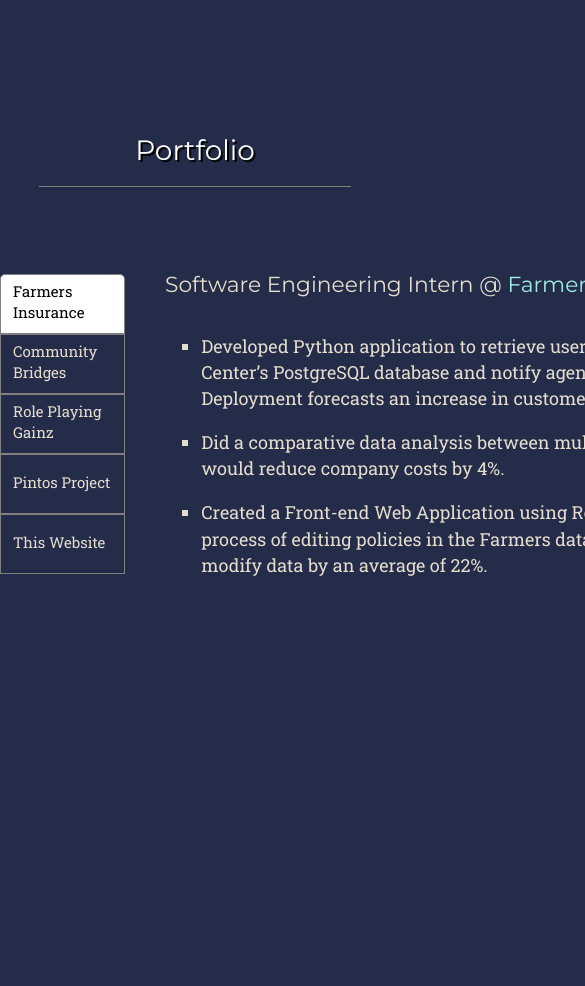
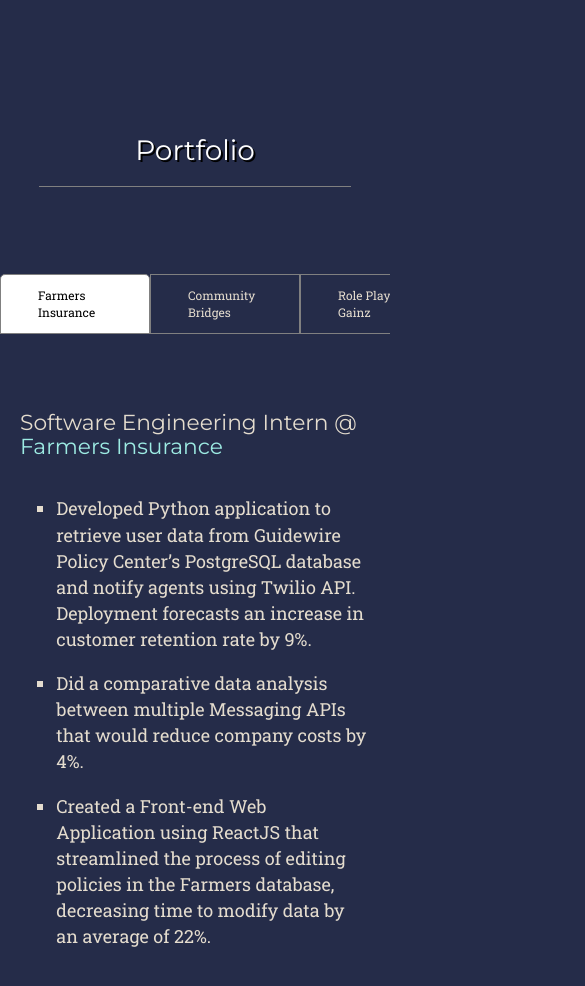
Before and after one commit to anirudhahuja/Portfolio_v1, a Gatsby site: page /portfolio in a window 390 px wide. Shown: the top 986 px of the page, 585 px wide, since content can reach past the window. Before the commit the page ends 844 px from the top, so only its background shows below. Built offline with nearby package versions, Linux system fonts and the light colour scheme; Gatsby itself is replaced by a stand-in of ours.

Commit message:
Almost done with Responsiveness...I hope!

```diff
--- a/src/components/layout.scss
+++ b/src/components/layout.scss
@@ -225,7 +225,7 @@
     position: absolute;
 }
 
-.theTabs {
+.tabsContainer {
     position: absolute;
     font-size: 15px;
     display: flex;
@@ -234,28 +234,23 @@
     // padding-right: 10px;
     margin: 0px;
 
-    .Tabby {
+    .aTab {
         display: inline-block;
-        border: 1px solid transparent;
         border-bottom: none;
         bottom: -1px;
         position: relative;
         list-style: none;
         padding: 6px 12px;
-        cursor: pointer;
         border: 0.1px solid grey;
         margin: 0px;
         height: 60px;
+
+        [class*="tabText"] {
+            position: absolute;
+            top: 50%;
+            left: 50%;
+            transform: translate(-50%,-50%);
         }
-
-    .tabText4 {
-        position: absolute;
-        top: 17px;
-    }
-
-    .tabText5 {
-        position: absolute;
-        top: 17px;
     }
 }
 
@@ -276,13 +271,13 @@
     margin: 0px auto;
     padding-top: 200px;
     padding-bottom: 300px;
-}
 
     .contactTitle {
+        max-width: 800px;
+        min-width: 300px;
         display: flex;
         justify-content: center;
         flex-direction: column;
-    align-items: flex-start;
         align-items: center;
         text-shadow: 2px 2px black;
     }
@@ -290,10 +285,11 @@
     .contactText {
         padding-top: 20px;
         position: relative;
-    text-align: center;
-    left: 150px;
-    width: 450px;
+        left: 50%;
+        transform: translate(-50%);
+        max-width: 500px;
         font-size: 18px;
+        text-align: left;
     }
 
     .contactButton {
@@ -305,8 +301,10 @@
         padding: 15px 20px;
         border-radius: 5px;
         position: relative;
+        left: 50%;
+        transform: translate(-50%);
         margin-top: 70px;
-    left: 40%;
+    }
 }
 
 
@@ -393,4 +391,71 @@
 
     //Portfolio Section
 
+    .portfolioContainer {
+        width: 100%;
+        height: 100%;
+
     }
+
+    .tabsContainer {
+        display: flex;
+        flex-direction: row;
+        padding-right: 20px;
+        width: 100%;
+        // height: 20%;
+        overflow-x: scroll;
+        border-bottom: 0.1px solid grey;
+
+    }
+
+    .aTab {
+        display: flex;
+        min-width: 150px;
+        max-width: 200px;
+        font-size: 12px;
+
+        [class*="tabText"] {
+            position: absolute;
+            top: 50%;
+            left: 50%;
+            transform: translate(-50%,-50%);
+        }
+    }
+
+    .thePanel {
+        max-width: 400px;
+        position: absolute;
+        height: 100%;
+        width: 100%;
+        top: 20%;
+        left: 50%;
+        transform: translate(-50%,0%);
+        padding: 20px;
+    }
+
+    //Contact-------------------------------------------------------------
+
+    .contactSection {
+        padding-top: 600px;
+        padding-bottom: 100px;
+    }
+
+    .contactTitle {
+        max-width: 500px;
+    }
+
+    .contactText {
+        position: relative;
+        left: 50%;
+        transform: translate(-50%, 10%);
+        max-width: 300px;
+        padding: 20px;
+    }
+
+    .contactButton {
+        position: relative;
+        left: 50%;
+        transform: translate(-50%,-30%);
+    }
+
+}
--- a/src/pages/portfolio.js
+++ b/src/pages/portfolio.js
@@ -14,12 +14,12 @@
 
             <div className = "portfolioContainer">
                 <Tabs>
-                    <TabList className = "theTabs">
-                        <Tab className = "Tabby"> <div className = "tabText1"> Farmers Insurance </div> </Tab>
-                        <Tab className = "Tabby"> <div className = "tabText2"> Community Bridges </div> </Tab>
-                        <Tab className = "Tabby"> <div className = "tabText3"> Role Playing Gainz </div> </Tab>
-                        <Tab className = "Tabby"> <div className = "tabText4"> Pintos Project </div> </Tab>
-                        <Tab className = "Tabby"> <div className = "tabText5"> This Website </div> </Tab>
+                    <TabList className = "tabsContainer">
+                        <Tab className = "aTab"> <div className = "tabText1"> Farmers Insurance </div> </Tab>
+                        <Tab className = "aTab"> <div className = "tabText2"> Community Bridges </div> </Tab>
+                        <Tab className = "aTab"> <div className = "tabText3"> Role Playing Gainz </div> </Tab>
+                        <Tab className = "aTab"> <div className = "tabText4"> Pintos Project </div> </Tab>
+                        <Tab className = "aTab"> <div className = "tabText5"> This Website </div> </Tab>
                     </TabList>
 
                     <TabPanel className = "thePanel">
```
Also changed, not shown: src/pages/contact.js (+2 -8 lines). Lines whose indentation alone changed are shown as unchanged.
